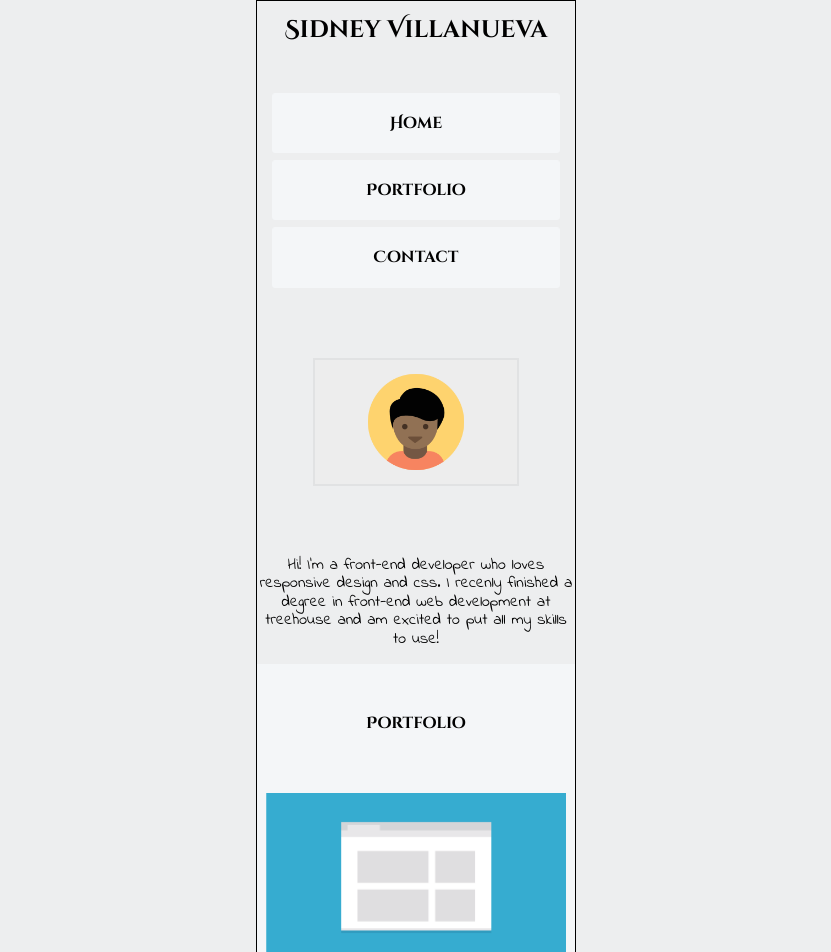
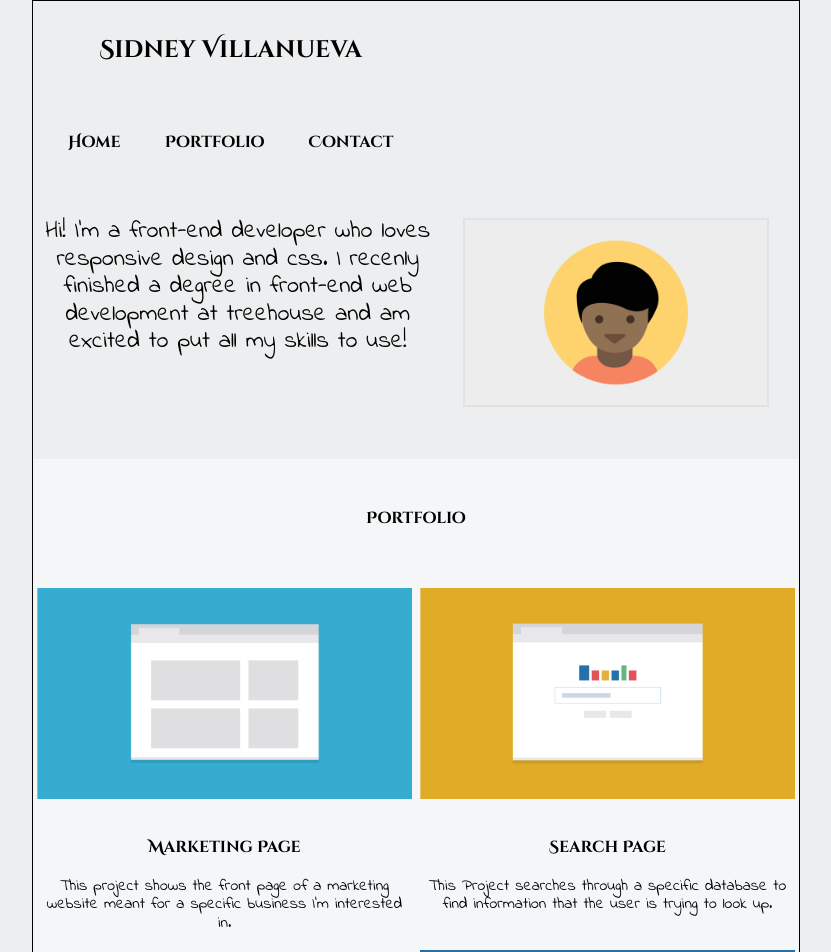
Before and after one commit to Sidney-V/techdegree-project-2, a plain HTML site: page index.html in a window 1280 px wide. Shown: the top 952 px of the page, without its empty margins (224-1055 px from the left). Drawn offline with Linux system fonts and the light colour scheme.

Commit message:
commit 4th

```diff
--- a/css/style.css
+++ b/css/style.css
@@ -12,7 +12,7 @@ body {
 }
 
 .total {
-    width: 320px;
+    width: 768px;
     border: black solid 1px;
 
 }
@@ -60,15 +60,21 @@ nav ul {
 .name {
     font-size: 1.5rem; /* 16*2=32px */
     margin-bottom: 2em;
+    padding-top: 20px;
 }
 
 /* Header Styles--------------------*/
 
 #tag {
-    margin: 70px auto;
+    margin: 30px auto;
     border: solid #E1E2E3 2px;
     width: 65%;
     display: block;
+}
+
+#tag-p {
+    padding-bottom: 28px;
+
 }
 
 
@@ -86,6 +92,8 @@ h1,
 h4,
 address {
     text-align: center;
+    padding-left: 10px;
+    padding-right: 10px;
 
 }
 
@@ -137,9 +145,72 @@ strong {
 }
 
 
-.main{
+main{
     background-color: #F4F6F8;
 }
+
+
+/* Media Query--------------------*/
+
+@media (min-width: 768px) {
+    nav, ul, li {
+        display: inline-block;
+    }
+
+    .name {
+        display: block;
+    }
+
+    li a {
+        border: none;
+        background-color: #EDEEEF;
+    }
+
+    #tag {
+        float: right;
+        width: 40%;
+        margin: 0;
+        margin-right: 30px;
+        margin-left: 30px;
+    }
+
+    #tag-p {
+        font-size: 1.5rem;
+    }
+
+   .primary {
+       float: left;
+       width: 50%;
+   }
+
+  .secondary {
+      float: right;
+      width: 50%;
+  }
+
+
+
+    .third {
+        float: left;
+        width:50%;
+    }
+
+   main {
+       min-height: calc(100vh - -90px);
+
+   }
+
+   .proto-img {
+       width: 375px;
+   }
+}
+
+
+
+
+
+
+
 /* Float Clearfix--------------------*/
 
 .clearfix:after {
--- a/index.html
+++ b/index.html
@@ -22,43 +22,44 @@
 
     <header>
         <img src="images/responsive-layout-profile.png" alt="Sidney's picture" id="tag">
-        <p>Hi! I'm a front-end developer who loves responsive design and css. I recenly finished a degree in front-end web development at treehouse and am excited to put all my skills to use!</p>
+        <p id="tag-p" class="clearfix">Hi! I'm a front-end developer who loves responsive design and css. I recenly finished a degree in front-end web development at treehouse and am excited to put all my skills to use!</p>
 
     </header>
-    <main>
+    <main class="clearfix">
         <div class="main">
         <h1 id="portfolio">Portfolio</h1>
-        <div>
+        <div class="primary">
             <img src="images/portfolio-1.png" alt="Web page with blue background" class="proto-img">
             <h2>Marketing Page</h2>
             <p class="main-p">This project shows the front page of a marketing website meant for a specific business I'm interested in.</p>
-       </div>
+        </div>
 
-       <div>
+       <div class="primary">
            <img src="images/portfolio-2.png" alt="Google themed website" class="proto-img">
            <h2>Search Page</h2>
            <p class="main-p">This Project searches through a specific database to find information that the user is trying to look up.</p>
        </div>
 
-       <div>
+    </div>
+       <div class="secondary">
            <img src="images/portfolio-3.png" alt="Travel website mock-up" class="proto-img">
            <h2>Travel App</h2>
            <p class="main-p">This project compares travel times based on different transportation methods and tells you the best one.</p>
        </div>
 
-       <div>
+       <div class="secondary">
            <img src="images/portfolio-4.png" alt="Map in a webpage" class="proto-img">
            <h2>Map of Favorite Spots</h2>
            <p class="main-p">This project uses mapping apis to plot points for my favorite spots in the city for a do-it-yourself walking tour.</p>
        </div>
 
-       <div>
+       <div class="third">
            <img src="images/portfolio-5.png" alt="Photo Gallery" class="proto-img">
            <h2>Photo Gallery</h2>
            <p class="main-p">This project shows pictures from a recent trip to the viewer and allows them to easily navigate through photos.</p>
        </div>
 
-       <div>
+       <div class="third">
            <img src="images/portfolio-6.png" alt="Calculator" class="proto-img">
            <h2>Calculator</h2>
            <p id="calc">Someone can enter in the number they want, and press the big blue button to get a result.</p>
```
